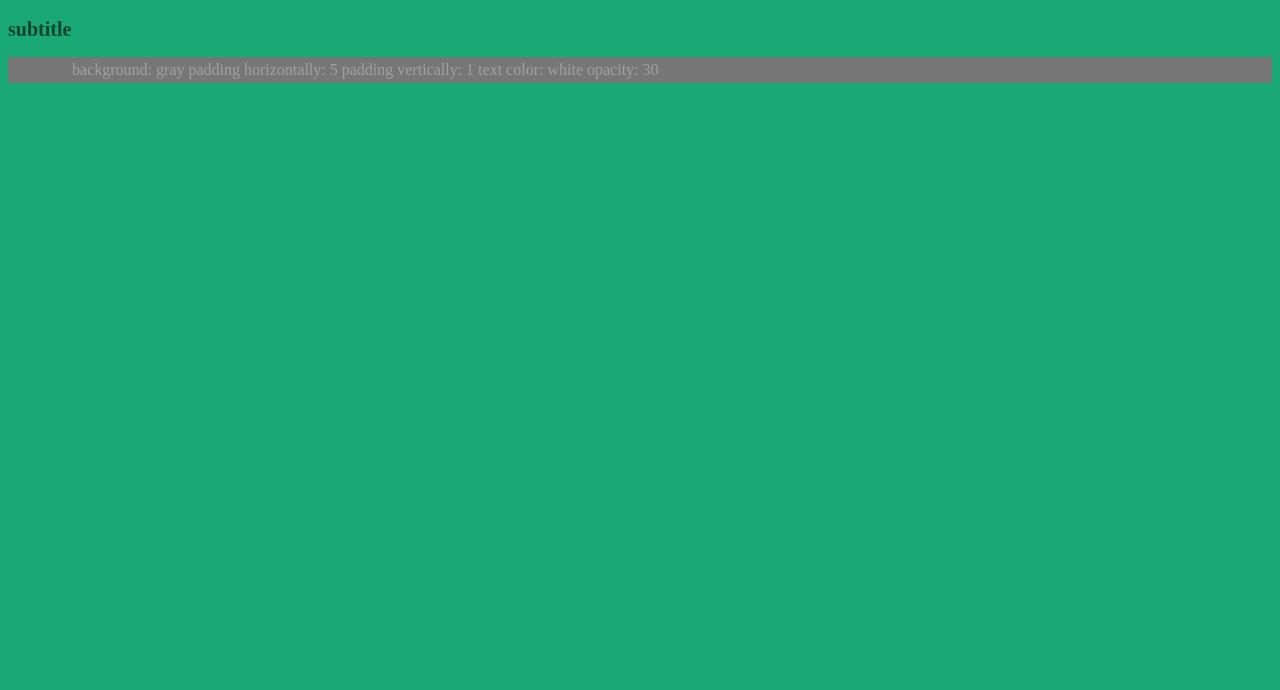
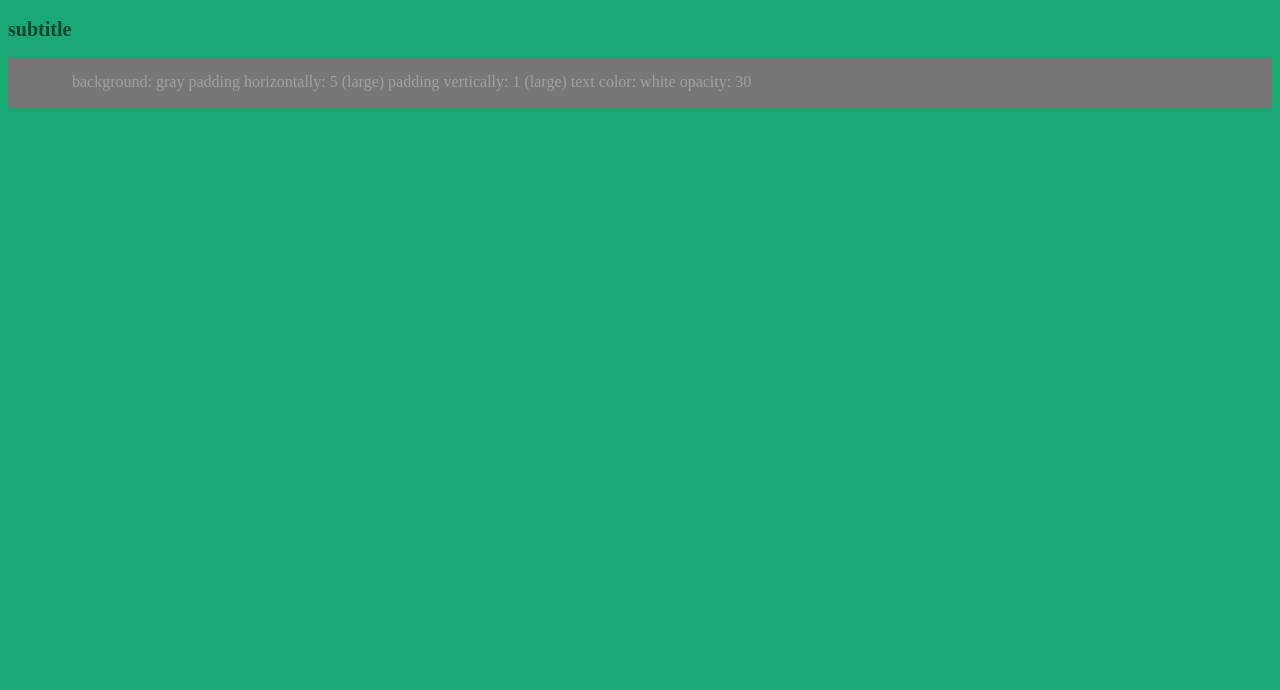
Before and after one commit to daggerok/tachyons-example, a website built with Parcel: page src/index.html in a window 1280 px wide. Shown: the part 110-800 px from the top of the page. Built offline with nearby package versions, Linux system fonts and the light colour scheme.

Commit message:
REALLY FUCKING FIXED (C) whatthecommit.com

```diff
--- a/src/index.html
+++ b/src/index.html
@@ -36,12 +36,12 @@
   -->
   <h2 class="f4">subtitle</h2>
 
-  <div class="bg-gray ph5 pv1 white-30">
+  <div class="bg-gray ph5-l pv3-l white-30">
     background: gray
 
-    padding horizontally: 5
+    padding horizontally: 5 (large)
 
-    padding vertically: 1
+    padding vertically: 1 (large)
 
     text color: white
     opacity: 30
```
